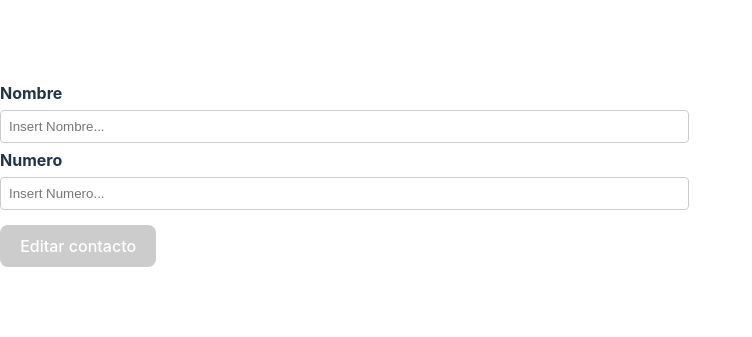
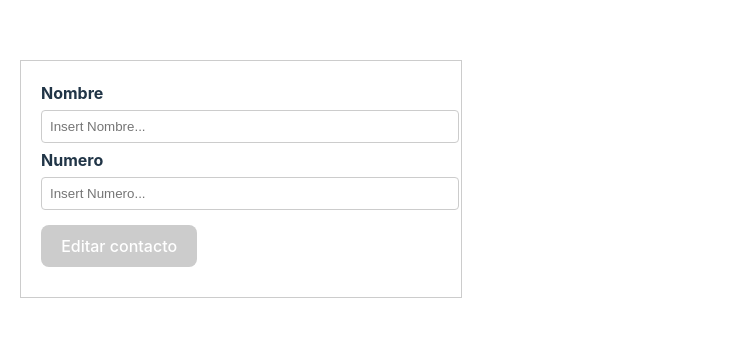
Before and after one commit to FrancoNahuelPerez/Practice-one, a React (Vite) app in the folder Client/: page /formUpdate/1 in a window 1280 px wide. Shown: the part 221-558 px from the top of the page, without its empty margins (0-752 px from the left). Built offline with nearby package versions, Linux system fonts and the light colour scheme; no server answers.

Commit message:
css form

```diff
--- a/Client/src/Views/Update/FormUpdate.jsx
+++ b/Client/src/Views/Update/FormUpdate.jsx
@@ -4,6 +4,8 @@ import { useParams, useNavigate } from "react-router-dom";
 import { useEffect } from "react";
 import { useDispatch, useSelector } from "react-redux";
 import { getContactosId, putContactos, getContactos } from "../../Redux/action";
+import styles from './FormUpdate.module.css'
+
 
 export default function FormUpdate() {
   const dispatch = useDispatch();
@@ -65,7 +67,7 @@ export default function FormUpdate() {
   };
 
   return (
-    <div>
+    <div className={styles.container}>
     <form onSubmit={submitHanlder}>
       <label htmlFor="name">Nombre</label>
       <input
@@ -75,7 +77,7 @@ export default function FormUpdate() {
         placeholder="Insert Nombre..."
         value={form.name}
         onChange={changeHandler}
-        ></input>
+      />
       {error.name && <p>{error.name}</p>}
       <label htmlFor="phone">Numero</label>
       <input
@@ -85,9 +87,9 @@ export default function FormUpdate() {
         placeholder="Insert Numero..."
         value={form.phone}
         onChange={changeHandler}
-        ></input>
+      />
       {error.phone && <p>{error.phone}</p>}
-        <button disabled={!form.name || !form.phone}> Editar contacto</button>
+      <button disabled={!form.name || !form.phone}>Editar contacto</button>
     </form>
   </div>
   );
--- /dev/null
+++ b/Client/src/Views/Update/FormUpdate.module.css
@@ -0,0 +1,50 @@
+/* styles.module.css */
+
+/* Estilo para el contenedor principal */
+.container {
+    display: flex;
+    flex-direction: column;
+    align-items: center;
+    margin: 20px;
+    padding: 20px;
+    border: 1px solid #ccc;
+    max-width: 400px;
+  }
+
+  /* Estilo para las etiquetas de los campos de entrada */
+  label {
+    font-weight: bold;
+    margin: 10px 0;
+  }
+
+  /* Estilo para los campos de entrada de texto */
+  input {
+    width: 100%;
+    padding: 8px;
+    margin: 5px 0;
+    border: 1px solid #ccc;
+    border-radius: 4px;
+  }
+
+  /* Estilo para los mensajes de error */
+  p {
+    color: red;
+    margin: 5px 0;
+  }
+
+  /* Estilo para el botón de editar contacto */
+  button {
+    background-color: #0077b6;
+    color: #fff;
+    border: none;
+    padding: 10px 20px;
+    margin: 10px 0;
+    border-radius: 4px;
+    cursor: pointer;
+  }
+
+  /* Estilo para el botón de editar contacto cuando está deshabilitado */
+  button:disabled {
+    background-color: #ccc;
+    cursor: not-allowed;
+  }
```
Lines whose indentation alone changed are shown as unchanged.
